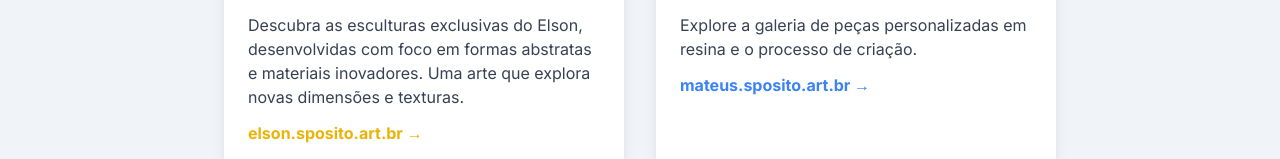
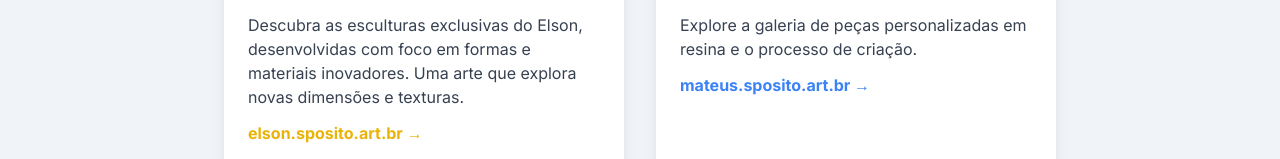
Before and after one commit to MateusSposito/sposito.art.br, a plain HTML site: page index.html in a window 1280 px wide. Shown: the part 355-514 px from the top of the page. Drawn offline with nearby package versions, Linux system fonts and the light colour scheme.

Commit message:
Update description text for Elson's sculptures

```diff
--- a/index.html
+++ b/index.html
@@ -40,7 +40,7 @@
                         <p class="text-gray-600">Esculturas com técnicas próprias</p>
                     </div>
                 </div>
-                <p class="mt-4 text-gray-700">Descubra as esculturas exclusivas do Elson, desenvolvidas com foco em formas abstratas e materiais inovadores. Uma arte que explora novas dimensões e texturas.</p>
+                <p class="mt-4 text-gray-700">Descubra as esculturas exclusivas do Elson, desenvolvidas com foco em formas e materiais inovadores. Uma arte que explora novas dimensões e texturas.</p>
                 <span class="mt-3 text-yellow-500 font-semibold block">elson.sposito.art.br &rarr;</span>
             </a>
 
```
